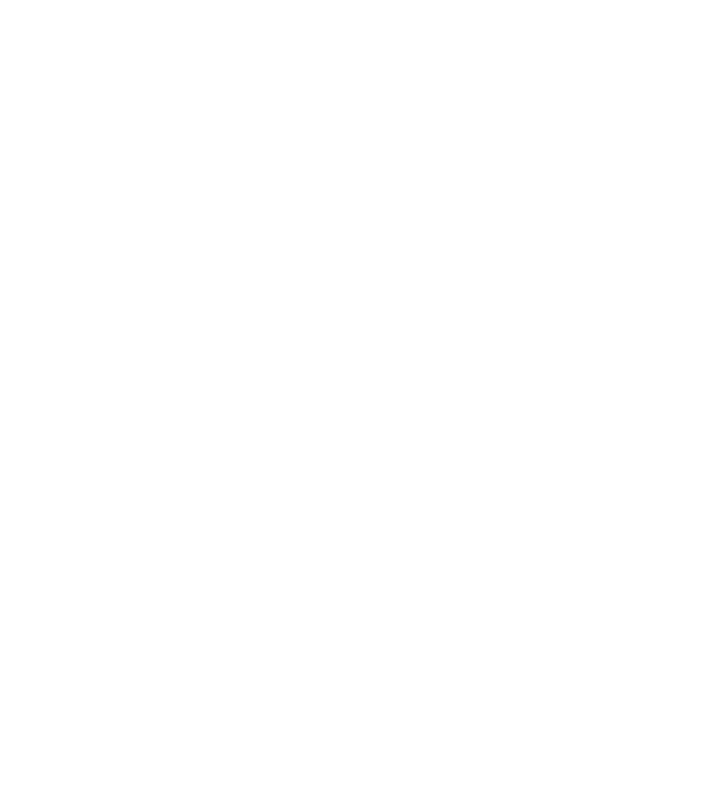
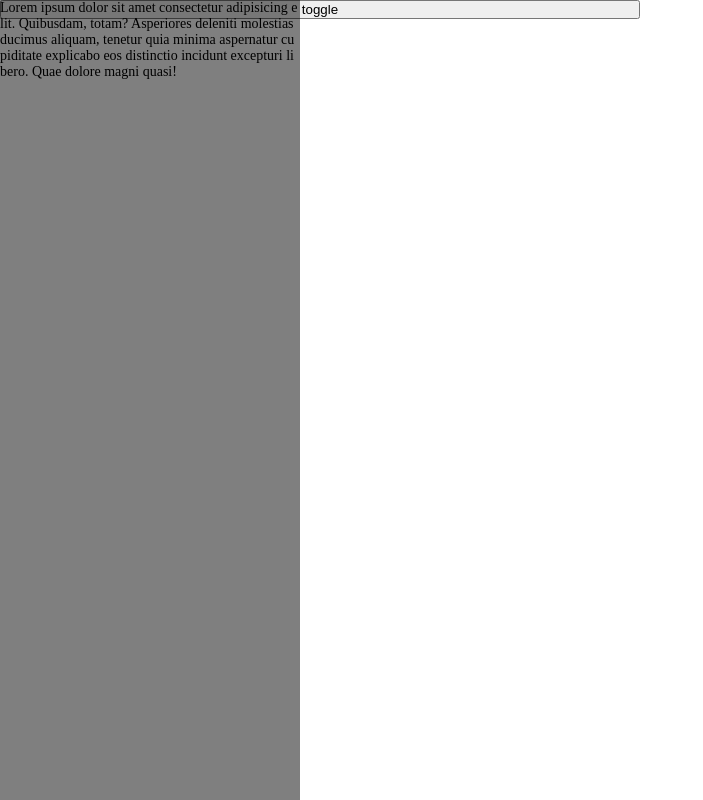
Before and after one commit to William-Reticena/component_library_vue, a Vue app: page / in a window 1280 px wide. Shown: the whole page, without its empty margins (0-703 px from the left). Built offline with nearby package versions, Linux system fonts and the light colour scheme.

Commit message:
feat: wip

```diff
--- a/src/App.vue
+++ b/src/App.vue
@@ -1,13 +1,25 @@
 <template>
-  <div></div>
+  <div class="wrapper">
+    <Drawer v-model="open">
+      Lorem ipsum dolor sit amet consectetur adipisicing elit. Quibusdam, totam? Asperiores deleniti molestias ducimus aliquam, tenetur quia minima aspernatur cupiditate explicabo eos distinctio
+      incidunt excepturi libero. Quae dolore magni quasi!
+    </Drawer>
+    <button @click="open = !open">toggle</button>
+  </div>
 </template>
 
 <script lang="ts">
-import { defineComponent } from 'vue'
+import { defineComponent, ref } from 'vue'
+import Drawer from './components/library/Drawer/index.vue'
 
 export default defineComponent({
+  components: {
+    Drawer,
+  },
   setup() {
-    return {}
+    const open = ref(true)
+
+    return { open }
   },
 })
 </script>
@@ -16,12 +28,17 @@
 :root {
   --primary-color: #1976d2;
   --secondary-color: #26a69a;
-
   font-size: 14px;
 }
 
 * {
   box-sizing: border-box;
-  font-size: 1rem;
+  padding: 0;
+  margin: 0;
+}
+
+.wrapper {
+  display: grid;
+  grid: 1fr / 1fr 1fr;
 }
 </style>
--- a/src/components/library/Drawer/index.vue
+++ b/src/components/library/Drawer/index.vue
@@ -1,9 +1,9 @@
 <template>
-  <div class="drawer-container-wrapper" :style="{ width: drawerOpened }">
+  <aside class="drawer-container-wrapper" :style="{ width: drawerOpened }">
     <div class="drawer-container">
-      <slot></slot>
+      <slot :width="width"></slot>
     </div>
-  </div>
+  </aside>
 </template>
 
 <script lang="ts">
```
